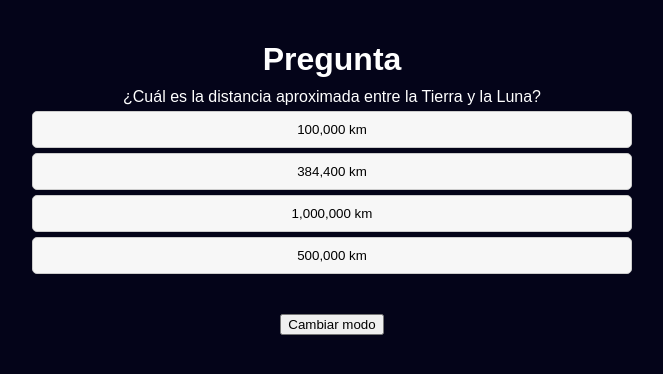
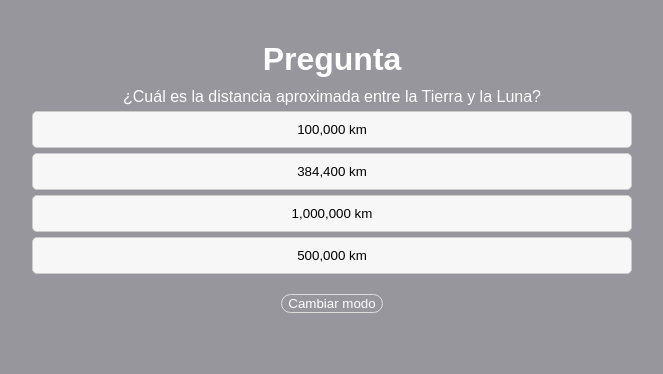
Before and after one commit to adammaster29/preguntas, a plain HTML site: page index.html in a window 1280 px wide. Both pictures are taken after a click on the button "Cambiar modo". Shown: the whole page, without its empty margins (308-971 px from the left). Drawn offline with Linux system fonts and the light colour scheme.

Commit message:
file/juego completo

```diff
--- a/index.html
+++ b/index.html
@@ -5,10 +5,10 @@
     <meta name="viewport" content="width=device-width, initial-scale=1.0">
     <title>Juego de Preguntas y Respuestas</title>
     <link rel="stylesheet" href="style.css">
-    <link rel="shortcut icon" href="/img/letra.gif" type="image/x-icon">
 </head>
 <body>
-    <div class="container">
+    <div class="loading" id="loading">Cargando...</div>
+    <div class="container" id="game-container" style="display: none;">
         <h1>Pregunta</h1>
         <div id="pregunta"></div>
         <div id="opciones">
@@ -18,9 +18,14 @@
             <button class="opcion" onclick="responder(3)"></button>
         </div>
         <div id="resultado"></div>
+       <div class="contenedor-btn">
         <button id="btn-reintentar" onclick="reiniciarJuego()" style="display: none;">Volver a intentar</button>
-    </div>
-    <button id="btn-toggle-mode">Cambiar modo</button>
+        <button id="btn-toggle-mode">Cambiar modo</button>
+       </div>
+      </div>
+
+
+
     <script src="preguntas.js"></script>
     <script src="script.js"></script>
 </body>
--- a/script.js
+++ b/script.js
@@ -1,31 +1,33 @@
 const preguntaElement = document.getElementById('pregunta');
 const opcionesElement = document.getElementById('opciones');
 const resultadoElement = document.getElementById('resultado');
+const loadingElement = document.getElementById('loading');
+const gameContainerElement = document.getElementById('game-container');
+const bodyElement = document.body;
+const btnToggleMode = document.getElementById('btn-toggle-mode');
 
 let preguntaActual = 0;
 let puntaje = 0;
 let opcionesDesactivadas = false;
+let preguntasAleatorias = [];
 
-// Función para mezclar el arreglo de preguntas aleatoriamente (Algoritmo Fisher-Yates)
 function mezclarPreguntas() {
   for (let i = preguntas.length - 1; i > 0; i--) {
     const j = Math.floor(Math.random() * (i + 1));
     [preguntas[i], preguntas[j]] = [preguntas[j], preguntas[i]];
   }
+  preguntasAleatorias = preguntas.slice(0, 8);
 }
 
-// Invocamos la función para mezclar las preguntas al cargar la página
-mezclarPreguntas();
-
 function cargarPregunta() {
-  if (preguntaActual >= preguntas.length) {
+  if (preguntaActual >= preguntasAleatorias.length) {
     // El juego ha terminado, mostrar resultado
     opcionesElement.style.display = 'none';
     preguntaElement.textContent = 'Juego terminado';
-    resultadoElement.textContent = `Obtuviste ${puntaje} puntos de ${preguntas.length}`;
+    resultadoElement.textContent = `Obtuviste ${puntaje} puntos de ${preguntasAleatorias.length}`;
     document.getElementById('btn-reintentar').style.display = 'block';
   } else {
-    const pregunta = preguntas[preguntaActual];
+    const pregunta = preguntasAleatorias[preguntaActual];
     preguntaElement.textContent = pregunta.pregunta;
 
     opcionesElement.style.display = 'block';
@@ -51,13 +53,13 @@ function reiniciarJuego() {
   opcionesDesactivadas = false;
   resultadoElement.textContent = '';
   document.getElementById('btn-reintentar').style.display = 'none';
-  mezclarPreguntas(); // Mezcla las preguntas antes de reiniciar
+  mezclarPreguntas();
   cargarPregunta();
 }
 
 function responder(opcionSeleccionada) {
   if (!opcionesDesactivadas) {
-    const pregunta = preguntas[preguntaActual];
+    const pregunta = preguntasAleatorias[preguntaActual];
     opcionesDesactivadas = true;
 
     if (opcionSeleccionada === pregunta.respuesta) {
@@ -69,20 +71,33 @@ function responder(opcionSeleccionada) {
 
     preguntaActual++;
     setTimeout(() => {
-      if (preguntaActual < preguntas.length) {
+      if (preguntaActual < preguntasAleatorias.length) {
         cargarPregunta();
       } else {
-        mostrarResultado();
+        cargarPregunta(); // Mostrar la última pregunta con el resultado final
       }
     }, 1000);
   }
 }
-const bodyElement = document.body;
-const btnToggleMode = document.getElementById('btn-toggle-mode');
 
 btnToggleMode.addEventListener('click', () => {
   bodyElement.classList.toggle('dark-mode');
 });
 
+// Agregamos un tiempo de carga de 2 segundos antes de mostrar el juego
+setTimeout(() => {
+  mezclarPreguntas();
+  cargarPregunta();
+  loadingElement.style.display = 'none';
+  gameContainerElement.style.display = 'block';
+}, 2000);
 
-cargarPregunta();
+/* Resto del código... */
+
+function mostrarJuego() {
+    loadingElement.style.display = 'none';
+    gameContainerElement.style.display = 'block';
+  }
+
+  // Agregamos un tiempo de carga de 2 segundos antes de mostrar el juego
+  setTimeout(mostrarJuego, 2000);
--- a/style.css
+++ b/style.css
@@ -8,18 +8,21 @@ body {
     color: rgb(10, 82, 60);
 }
 
+:root {
+    --txt: gray;
+}
+
 /* Estilos para el modo oscuro */
 body.dark-mode {
-    background-color: #040419;
+    background-color: #939399f7;
     color: #ffffff;
+    --txt: rgb(255, 255, 255);
 }
 
 .container {
     max-width: 600px;
     margin: 0 auto;
     padding: 20px;
-
-
 }
 
 h1 {
@@ -45,3 +48,39 @@ h1 {
     margin-top: 20px;
     font-weight: bold;
 }
+
+#btn-reintentar,
+#btn-toggle-mode {
+    background: none;
+    border-radius: 12px;
+    border: 0.5px solid #dddddd;
+    color: var(--txt);
+}
+
+#btn-reintentar:hover,
+#btn-toggle-mode:hover {
+    background: rgba(172, 255, 47, 0.171);
+    color: rgb(10, 82, 60);
+}
+
+.contenedor-btn {
+    display: flex;
+    flex-direction: row;
+    justify-content: space-evenly;
+    align-items: center;
+    margin-top: 1rem;
+}
+
+.loading {
+    position: fixed;
+    top: 0;
+    left: 0;
+    width: 100%;
+    height: 100%;
+    background-color: rgba(255, 255, 255, 0.8);
+    display: flex;
+    align-items: center;
+    justify-content: center;
+    font-size: 24px;
+    z-index: 999; /* Asegura que aparezca por encima de todo */
+}
```
